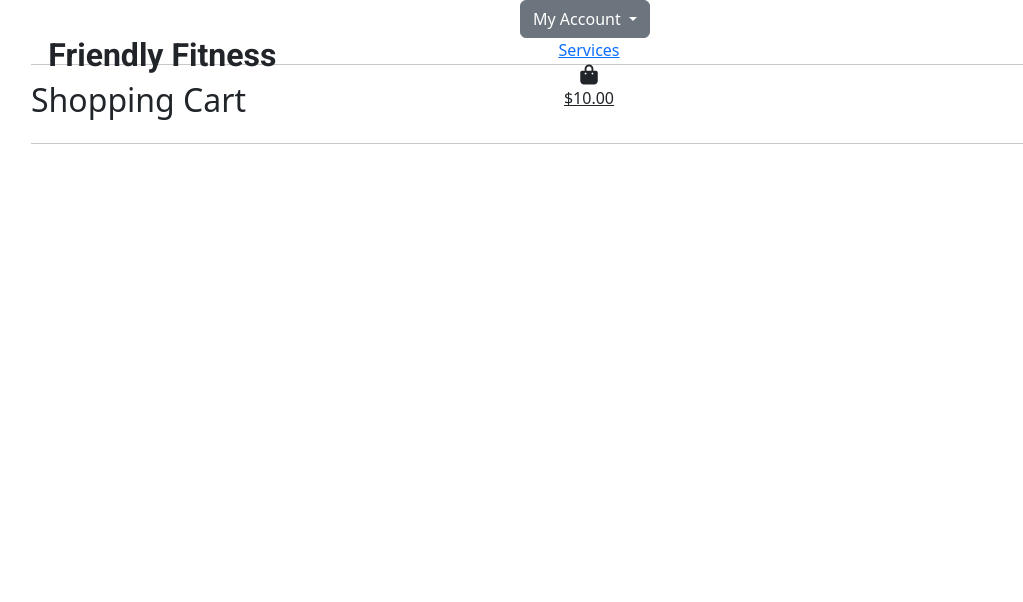
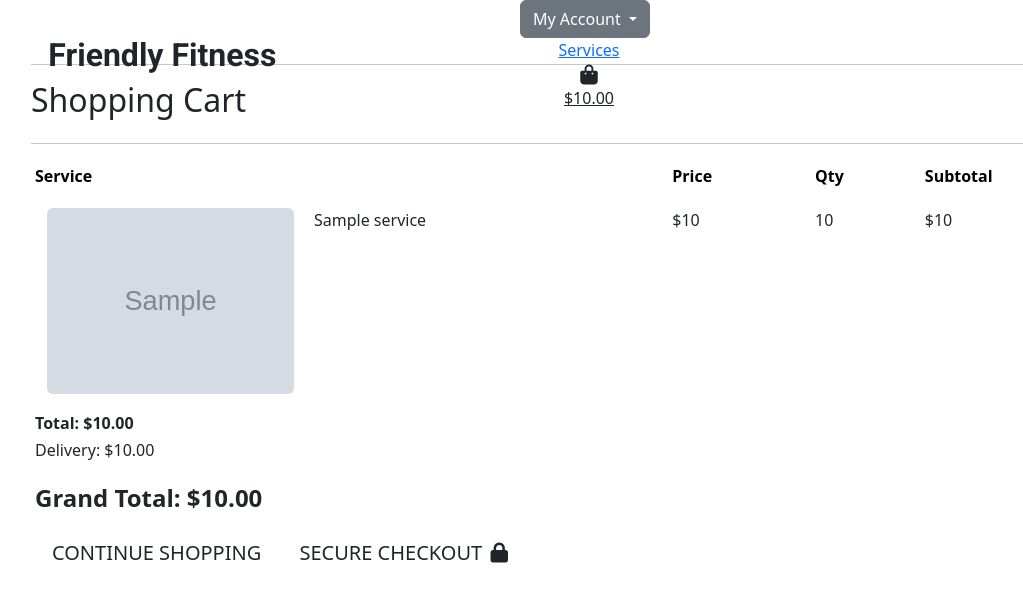
Before and after one commit to Code-Institute-Submissions/StephenKennyGains-FriendlyFitness_NovResub, a Django app: template cart/templates/cart/cart.html in a window 1280 px wide. Shown: the top 602 px of the page, without its empty margins (51-1074 px from the left). Run offline with Django 3.2, Linux system fonts and the light colour scheme; the template is opened without the code that fills it: most values are stand-ins (such as "Sample title", 1, 10 or a date in 2020); grey boxes marked "Sample" are stand-in pictures; some libraries are stand-ins or nearby versions.

Commit message:
Fix up contexts.py and cart Views.py and Add checkout cart html table

```diff
--- a/cart/templates/cart/cart.html
+++ b/cart/templates/cart/cart.html
@@ -23,17 +23,77 @@
 
     <div class="row">
         <div class="col">
+
             {% if cart_items %}
-                <div class="table-responsive rounded"></div>
+            <!---------- Table Headers for Shopping Cart  ---------->
+            <div class="table-responsive rounded">
+                <table class="table table-sm table-borderless">
+                    <thead class="text-black">
+                        <tr>
+                            <th scope="col" class="my-2">Service</th>
+                            <th scope="col" class="my-2"></th>
+                            <th scope="col" class="my-2">Price</th>
+                            <th scope="col" class="my-2">Qty</th>
+                            <th scope="col" class="my-2">Subtotal</th>
+                        </tr>
+                    </thead>
+
+                    {% for item in cart_items %}
+                    <!---------- Return to Services  and Checkout Option ---------->
+                                <tr>
+                                    <td class="p-3 w-25">
+                                        <img class="img-fluid rounded" src="{{ item.service.image.url }}">
+                                    </td>
+                                    <td class="py-3">
+                                        <p class="my-0">{{ item.service.name }}</p>
+                                    </td>
+                                    <td class="py-3 mx-auto">
+                                        <p class="my-0">${{ item.service.price }}</p>
+                                    </td>
+                                    <td class="py-3 mx-auto">
+                                        <p class="my-0">{{ item.quantity }}</p>
+                                    </td>
+                                    <td class="py-3 mx-auto">
+                                        <p class="my-0">${{ item.service.price }}</p>
+                                    </td>
+                                </tr>
+                            {% endfor %}
+
+                            <!---------- Total calculating Total + Delivery = Grand Total  ---------->
+                            <tr>
+                                <td class="">
+                                    <h6><strong>Total: ${{ total|floatformat:2 }}</strong></h6>
+                                    <h6>Delivery: ${{ delivery|floatformat:2 }}</h6>
+                                    <h4 class="mt-4"><strong>Grand Total: ${{ grand_total|floatformat:2 }}</strong></h4>
+                                </td>
+                            </tr>
+
+                            <!---------- Return to Services  and Checkout Option ---------->
+                            <tr>
+                                <td colspan="5" class="">
+                                    <a href="{% url 'services' %}" class="btn btn-outline-black rounded-0 btn-lg">
+                                        <span class="text-uppercase">Continue Shopping</span>
+                                    </a>
+                                    <a href="" class="btn rounded-0 btn-lg">
+                                        <span class="text-uppercase">Secure Checkout</span>
+                                        <span class="icon">
+                                            <i class="fas fa-lock"></i>
+                                        </span>
+                                    </a>
+                                </td>
+                            </tr>
+                            <!---------- END OF- Return to Services  and Checkout Option ---------->
+
+                        </table>
+                    </div>
+
             {% else %}
-                <p class="lead mb-5">Your bag is empty.</p>
+                <p class="lead mb-5">Your Cart is empty.</p>
                 <a href="{% url 'services' %}" class="btn btn-outline-black rounded-0 btn-lg">
-                    <span class="icon">
-                        <i class="fas fa-chevron-left"></i>
-                    </span>
-                    <span class="text-uppercase">Keep Shopping</span>
+                    <span class="text-uppercase">Continue Shopping</span>
                 </a>
             {% endif %}
+
         </div>
     </div>
 {% endblock %}
--- a/cart/views.py
+++ b/cart/views.py
@@ -16,10 +16,9 @@ def add_to_cart(request, item_id):
     cart = request.session.get('cart', {})
 
     if item_id in list(cart.keys()):
-        cart[item_id] == quantity
+        cart[item_id] += quantity
     else:
         cart[item_id] = quantity
 
     request.session['cart'] = cart
-    print(request.session['cart'])
     return redirect(redirect_url)
```
Also changed, not shown: cart/contexts.py (+33 -3 lines).
